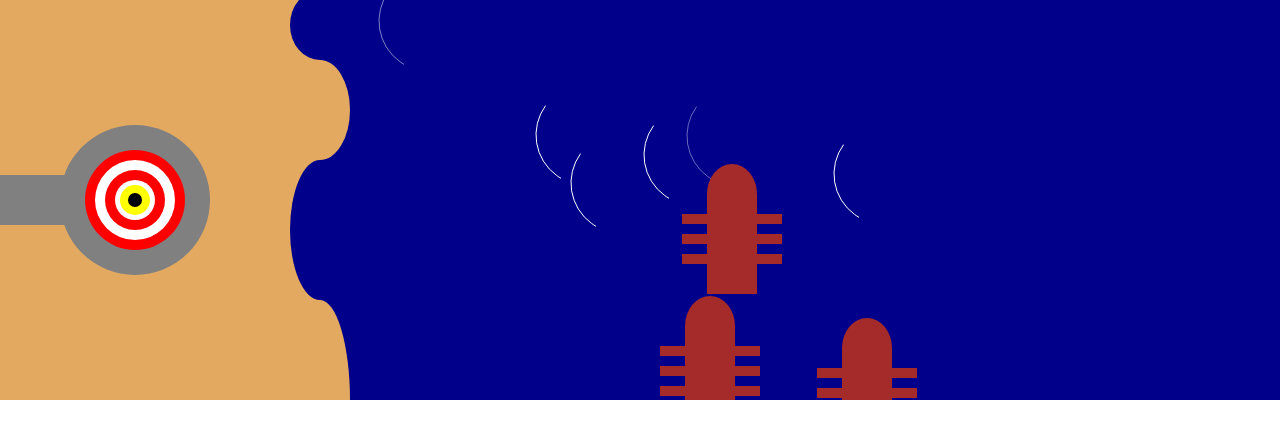
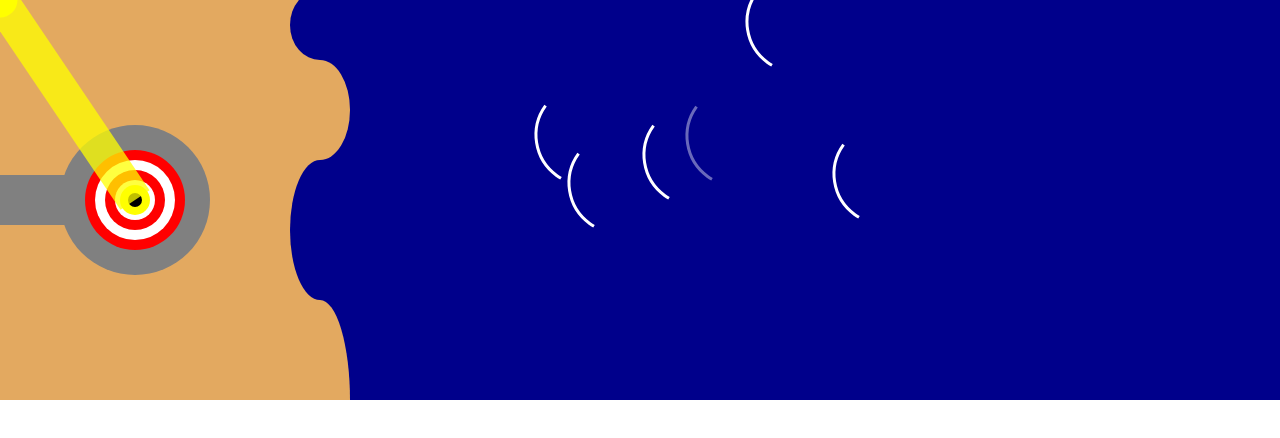
Before and after one commit to MichalisVanSteen/Dev1_TweedeZit_Michalis, a plain HTML site: page Taak3_InteractiveWebsiteheader/index.html in a window 1280 px wide. Drawn offline with Linux system fonts and the light colour scheme.

Commit message:
Add files via upload

```diff
--- a/Taak3_InteractiveWebsiteheader/InteractiveHeader.js
+++ b/Taak3_InteractiveWebsiteheader/InteractiveHeader.js
@@ -2,8 +2,20 @@
 import context from "./context/context.js";
 import * as Utils from "./context/utils.js";
 
-//window.onmousemove = move;
-//window.onclick = click;
+window.onmousemove = move;
+
+let mousePosX = 0;
+let mousePosY = 0;
+
+function move(eventData) {
+    let e = eventData;
+    let x = e.pageX;
+    let y = e.pageY;
+    mousePosX = x;
+    mousePosY = y;
+
+
+}
 
 //Global variables
 context.canvas.height = 400;
@@ -95,7 +107,6 @@ function update() {
     currentWaves.forEach(element => {
         if (element.xPos < context.canvas.width / 4 + 150) {
             element.waveColor = element.waveColor - 0.0125;
-            //console.log(element.waveColor);
             if (element.xPos < context.canvas.width / 4 + 100) {
                 element.xPos = Math.floor(Math.random() * 400) + context.canvas.width / 4 + 300;
                 element.yPos = Math.floor(Math.random() * context.canvas.height);
@@ -123,8 +134,16 @@ function update() {
                 }
             }
         }
-        drawBoat(element.xPos, element.yPos);
+        //console.log(element.yPos + 50, mousePosY); || element.yPos > mousePosY || element.yPos < mousePosY + 10
+        if (element.yPos + 75 > mousePosY && element.yPos + 50 < mousePosY + 100) {
+            if (element.xPos < mousePosX) {
+                drawBoat(element.xPos, element.yPos, element.r, element.g, element.b);
+            }
+        }
     });
+
+    drawLight();
+
 
 }
 
@@ -150,12 +169,13 @@ function fillArray() {
         let boat = {
             xPos: x,
             yPos: y,
-            boatColor: Math.floor(Math.random() * 255)
+            r: Math.floor(Math.random() * 255),
+            g: Math.floor(Math.random() * 255),
+            b: Math.floor(Math.random() * 255)
         };
         currentBoats.push(boat);
+        console.log(boat.r, boat.g, boat.b);
     }
-
-    console.log(currentBoats);
 }
 
 fillArray();
@@ -163,13 +183,14 @@ fillArray();
 
 function drawWaveArc(x, y, color) {
     context.strokeStyle = 'rgba(255,255,255,' + color + ')';
+    context.lineWidth = 3;
     context.beginPath();
     context.arc(x, y, 50, Math.PI * 1.2, Math.PI / 1.5, true);
     context.stroke();
 }
 
-function drawBoat(x, y) {
-    context.fillStyle = "brown";
+function drawBoat(x, y, r, g, b) {
+    context.fillStyle = 'rgb(' + r + ',' + g + ',' + b + ')';
     context.beginPath();
     context.fillRect(x, y, 50, 100);
 
@@ -188,7 +209,18 @@ function drawBoat(x, y) {
 
 }
 
+function drawLight() {
+    context.lineWidth = 35;
+    context.strokeStyle = "rgba(255, 255, 0, 0.75)";
+    context.beginPath();
+    context.moveTo(context.canvas.width / 8 - 25, context.canvas.height / 4 + 100);
+    context.lineTo(mousePosX, mousePosY);
+    context.stroke();
 
-
+    context.fillStyle = "rgba(255, 255, 0)";
+    context.beginPath();
+    context.arc(mousePosX, mousePosY, 17.5, 0, 2 * Math.PI);
+    context.fill();
+}
 
 update();
```
Also changed, not shown: Taak3_InteractiveWebsiteheader/context/context.js (line endings or trailing spaces), Taak3_InteractiveWebsiteheader/context/utils.js (line endings or trailing spaces), Taak3_InteractiveWebsiteheader/index.html (line endings or trailing spaces).
